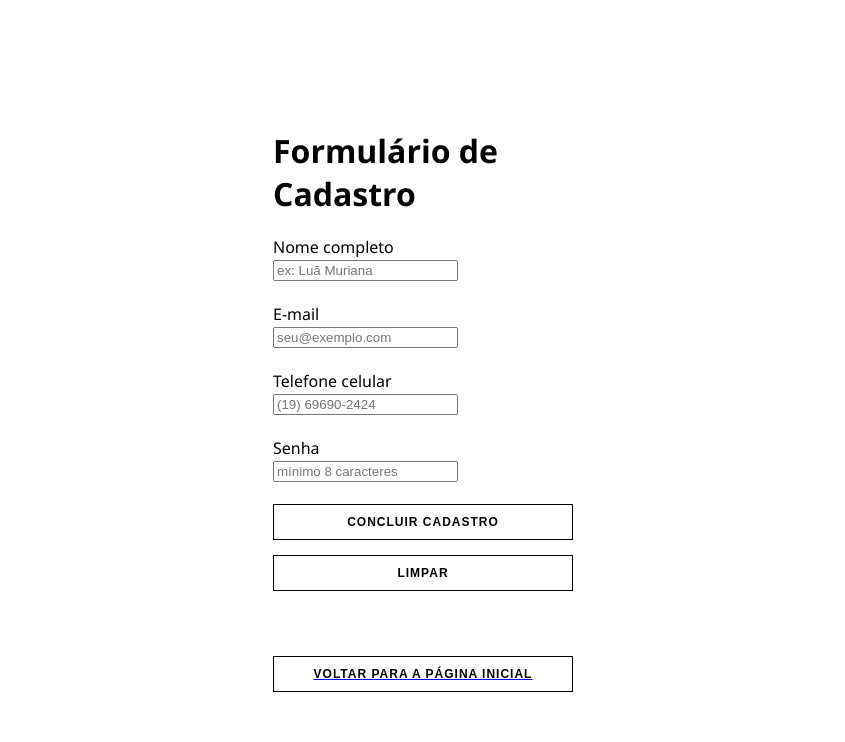
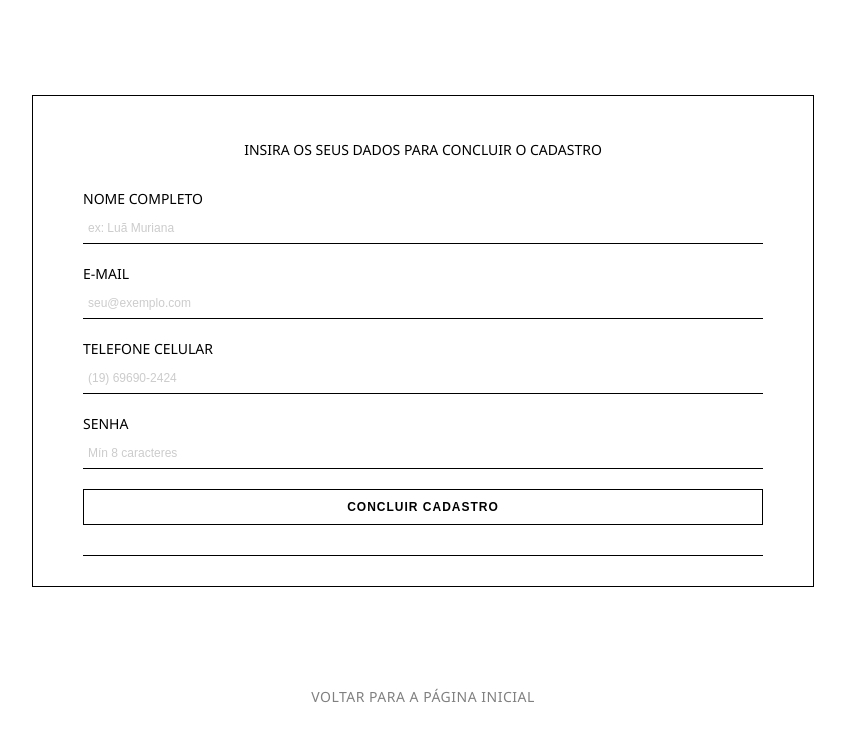
Before and after one commit to viniciuspanutti/ES-PI2-2025-T2-G21, a plain HTML site: page cadastro.html in a window 1280 px wide. Shown: the whole page, without its empty margins (217-1062 px from the left). Drawn offline with Linux system fonts and the light colour scheme.

Commit message:
Adicionado css ao cadastro

```diff
--- a/cadastro.html
+++ b/cadastro.html
@@ -5,43 +5,41 @@
         <meta name="viewport" content="width=device-width, initial-scale=1.0">
         <link rel="icon" type="image/x-icon" href="images/img-icon.png">
         <link rel="stylesheet" href="styles/style.css">
+        <link rel="stylesheet" href="styles/cad.css">
         <title>Projeto NotaDez</title>
 
     </head>
     <body>
         <div class="container">
-            <div class="formulariocad">
-                <h1>Formulário de Cadastro</h1>
+                <form id="loginform" action="#" method="post">
+                    <p class="titulo">Insira os seus dados para concluir o cadastro</p>
 
-                <form id="formbasico" action="#" method="post">
+                    <div class="inputform">
+                        <label for="name">Nome completo</label>
+                        <input id="name" name="name" type="text" required minlength="5" placeholder="ex: Luã Muriana">
 
-                    <label for="name">Nome completo</label><br>
-                    <input id="name" name="name" type="text" required minlength="5" placeholder="ex: Luã Muriana">
-                    <br><br>
+                    </div>
 
-                    <label for="email">E-mail</label><br>
-                    <input id="email" name="email" type="email" required placeholder="seu@exemplo.com">
-                    <br><br>
+                    <div class="inputform">
+                        <label for="email">E-mail</label>
+                        <input id="email" name="email" type="email" required placeholder="seu@exemplo.com">
+                    </div>
 
-                    <label for="phone">Telefone celular</label><br>
-                    <input id="phone" name="phone" type="tel" required minlength="11" placeholder="(19) 69690-2424">
-                    <br><br>
+                    <div class="inputform">
+                        <label for="phone">Telefone celular</label>
+                        <input id="phone" name="phone" type="tel" required minlength="11" placeholder="(19) 69690-2424">
+                    </div>
 
-                    <label for="password">Senha</label><br>
-                    <input id="password" name="password" type="password" required minlength="8" placeholder="mínimo 8 caracteres">
-                    <br><br>
+                    <div class="inputform">
+                        <label for="password">Senha</label>
+                        <input id="password" name="password" type="password" required minlength="8" placeholder="Mín 8 caracteres">
+                    </div>
 
-                    <div class="btniniciais">
-                        <button type="submit">Concluir cadastro</button>
-                        <button type="reset">Limpar</button>
-                    </div>
-                    <!-- botoes de ação -->
+                        <button class="bntentrar" type="submit">Concluir cadastro</button>
 
                 </form>
-            </div>
-            <a href="index.html" class="btniniciais"><button>Voltar para a página inicial</button></a>
-            <!--verificar se embaixo está ok-->
-        </div>
+            <a href="index.html" class="btn-voltar-link"><button>Voltar para a página inicial</button></a>
+
         </div>
         <script src="/js/script.js"></script>
     </body>
--- /dev/null
+++ b/styles/cad.css
@@ -0,0 +1,129 @@
+.container {
+    padding: 0;
+    width: 100%;
+    max-width: 400px; /* Largura da caixa de login */
+
+    background-color: transparent;
+    border: none;
+
+    display: flex;
+    flex-direction: column;
+    align-items: center;
+    gap: 0;
+}
+
+/* ESTILOS DO FORMULÁRIO DE LOGIN (Usamos o ID #loginform) */
+#loginform {
+    width: 170%;
+
+    /* Borda externa fina (1px) */
+    border: 1px solid black;
+    border-radius: 0;
+
+    /* Padding interno para o espaçamento do conteúdo */
+    padding: 30px 50px;
+
+    /* Organização em coluna */
+    display: flex;
+    flex-direction: column;
+    align-items: center;
+}
+
+.titulo {
+    font-size: 14px;
+    text-transform: uppercase;
+    font-weight: normal;
+    text-align: center;
+    margin-bottom: 30px;
+    width: 100%;
+}
+
+/* ESTILOS DOS CAMPOS (INPUTS) */
+
+.inputform {
+    width: 100%;
+    margin-bottom: 20px;
+}
+
+.inputform label {
+    display: block;
+    font-size: 14px;
+    margin-bottom: 5px;
+    font-weight: normal;
+    text-transform: uppercase;
+}
+
+.inputform input {
+    /* IMPORTANTE: Usa o 'border-bottom' para o efeito de linha */
+    width: 100%;
+    padding: 8px 0;
+    border: none;
+    border-bottom: 1px solid black;
+
+    font-size: 12px;
+    outline: none;
+}
+
+/* Remove o padding padrão do placeholder */
+.inputform input::placeholder {
+    padding-left: 5px;
+    color: #ccc;
+}
+
+
+.bntentrar {
+    width: 100%;
+    padding: 10px 15px;
+
+    background-color: white;
+    color: black;
+
+    text-transform: uppercase;
+    letter-spacing: 1px;
+
+
+    cursor: pointer;
+    font-size: 12px;
+    font-weight: bold;
+
+    border: 1px solid black;
+    border-radius: 0;
+}
+
+.bntentrar:hover {
+    background-color: black;
+    color: white;
+    border: 1px solid white;
+}
+
+/* LINHA HORIZONTAL INFERIOR */
+#loginform::after {
+    content: '';
+    display: block;
+    width: 100%;
+    border-bottom: 1px solid black;
+    margin-top: 30px;
+}
+
+/* Estilização para o botão "Voltar" extra (fora do form) */
+.btn-voltar-link {
+    text-decoration: none;
+    width: 100%;
+    margin-top: 100px; /* Afastamento do formulário */
+    display: flex;
+    justify-content: center;
+}
+
+.btn-voltar-link button {
+    all: unset; /* Remove todos os estilos padrão de botão */
+    cursor: pointer;
+    font-size: 14px;
+    color: gray;
+    text-transform: uppercase;
+    letter-spacing: 0.5px;
+    font-weight: 500;
+}
+
+.btn-voltar-link button:hover {
+    text-decoration: underline;
+}
--- a/styles/cadastro.css
+++ b/styles/login.css
@@ -85,24 +85,19 @@
     text-decoration: underline;
 }
 
-/* BOTÃO ENTRAR */
-.btniniciais {
-    width: 100%; /* Garantir que a div que contém o botão ocupe 100% */
-    display: flex;
-    justify-content: center;
-}
-
 .bntentrar {
     width: 100%;
     padding: 10px;
 
     background-color: white;
     color: black;
+
     text-transform: uppercase;
     letter-spacing: 1px;
-    font-size: 16px;
+
+    cursor: pointer;
+    font-size: 12px;
     font-weight: bold;
-    cursor: pointer;
 
     border: 1px solid black;
     border-radius: 0;
@@ -110,7 +105,9 @@
 }
 
 .bntentrar:hover {
-    background-color: white;
+    background-color: black;
+    color: white;
+    border: 1px solid black;
 }
 
 /* LINHA HORIZONTAL INFERIOR */
@@ -142,5 +139,5 @@
 }
 
 .btn-voltar-link button:hover {
-        text-decoration: underline;
+    text-decoration: underline;
 }
--- a/styles/style.css
+++ b/styles/style.css
@@ -55,11 +55,13 @@ body {
     gap: 15px; /* Espaço entre os botões (espaçamento vertical) */
     width: 100%;
     align-items: center;
+
 }
 
 .btniniciais button {
+    width: 300px;
+    padding: 10px 15px;
 
-    padding: 10px 15px;
     background-color: white;
     color: black;
     text-transform: uppercase; /* letra em capslock */
@@ -73,7 +75,7 @@ body {
     font-weight: bold;
     text-decoration: none;
 
-    width: 100%;
+
 }
 
 /* efeito hover botão */
```
Also changed, not shown: login.html (+3 -4 lines).
